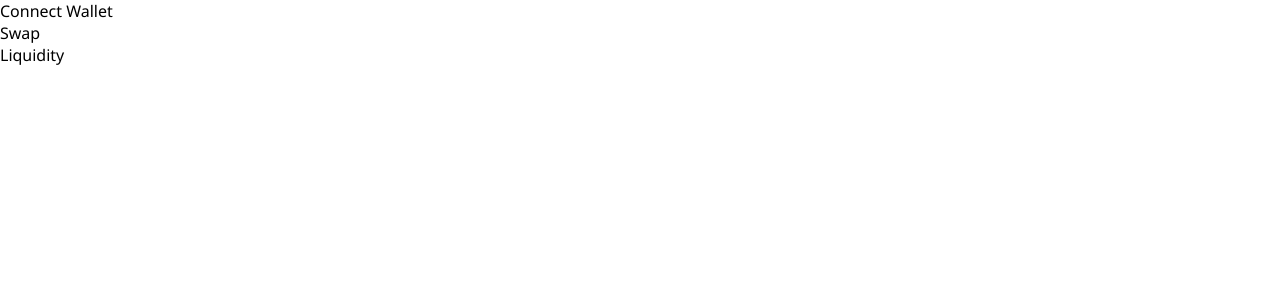
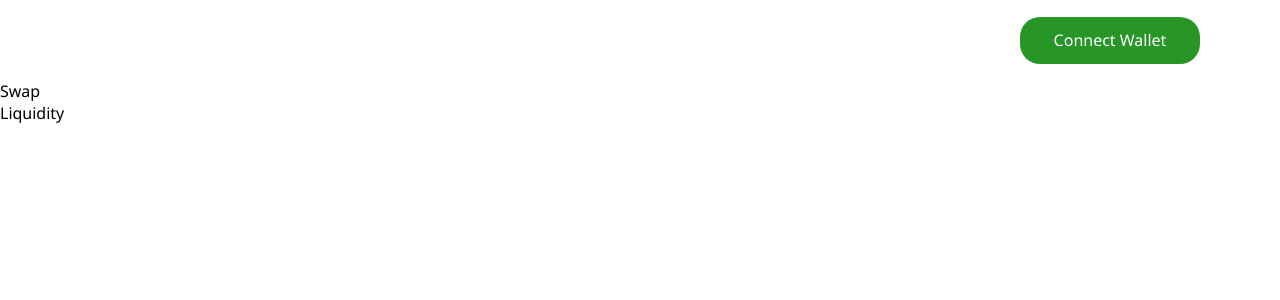
Before and after one commit to Napolite/liquidity-dapp, a React (Vite) app: page / in a window 1280 px wide. Shown: the top 300 px of the page. Built offline with nearby package versions, Linux system fonts and the light colour scheme.

Commit message:
#component : built connect wallet button UI

```diff
--- /dev/null
+++ b/src/App.css
@@ -0,0 +1,29 @@
+.app-root {
+  height: 100vh;
+}
+.nav-bar {
+  /* background-color: green; */
+  height: 80px;
+  display: flex;
+  align-items: center;
+  align-content: flex-end;
+  justify-content: flex-end;
+  padding-right: 80px;
+}
+
+.nav-bar div {
+  background-color: rgb(39, 150, 39);
+  height: 47px;
+  width: 180px;
+  place-items: center;
+  place-content: center;
+  display: flex;
+  border-radius: 20px;
+  color: white;
+}
+
+.nav-bar div:hover {
+  background-color: rgb(130, 223, 130);
+  color: rgb(112, 110, 110);
+  cursor: default;
+}
--- a/src/App.tsx
+++ b/src/App.tsx
@@ -1,9 +1,15 @@
 import React from "react";
+
 import Homepage from "@/components/homepage";
+
+import "@/App.css";
 
 function Main() {
   return (
-    <div>
+    <div className="app-root">
+      <div className="nav-bar">
+        <div>Connect Wallet</div>
+      </div>
       <Homepage />
     </div>
   );
--- a/src/components/homepage/index.tsx
+++ b/src/components/homepage/index.tsx
@@ -3,9 +3,6 @@ import React from "react";
 function Homepage() {
   return (
     <div>
-      <div>
-        <div>Connect Wallet</div>
-      </div>
       <div>
         <div>Swap</div>
         <div>Liquidity</div>
```
